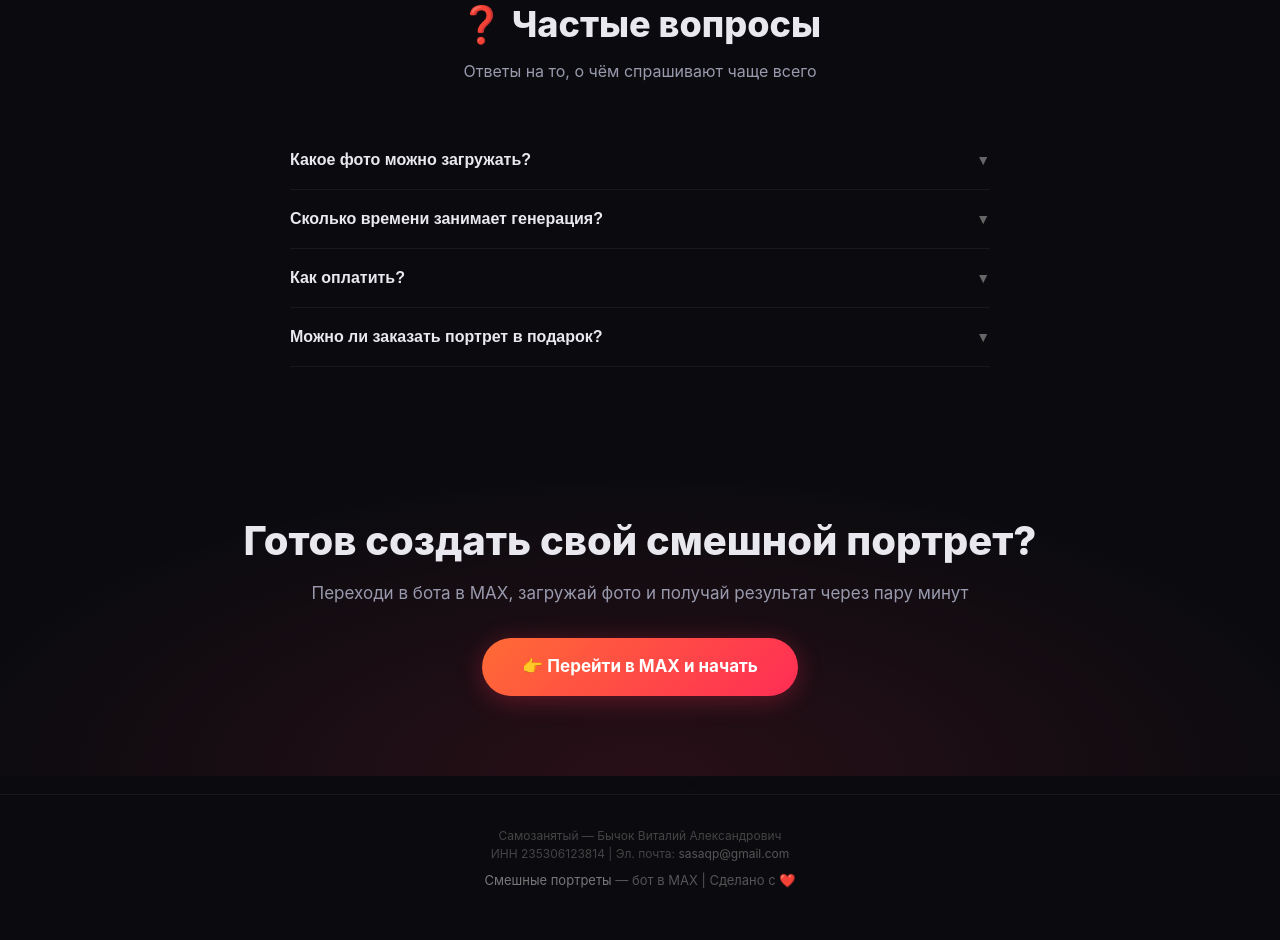
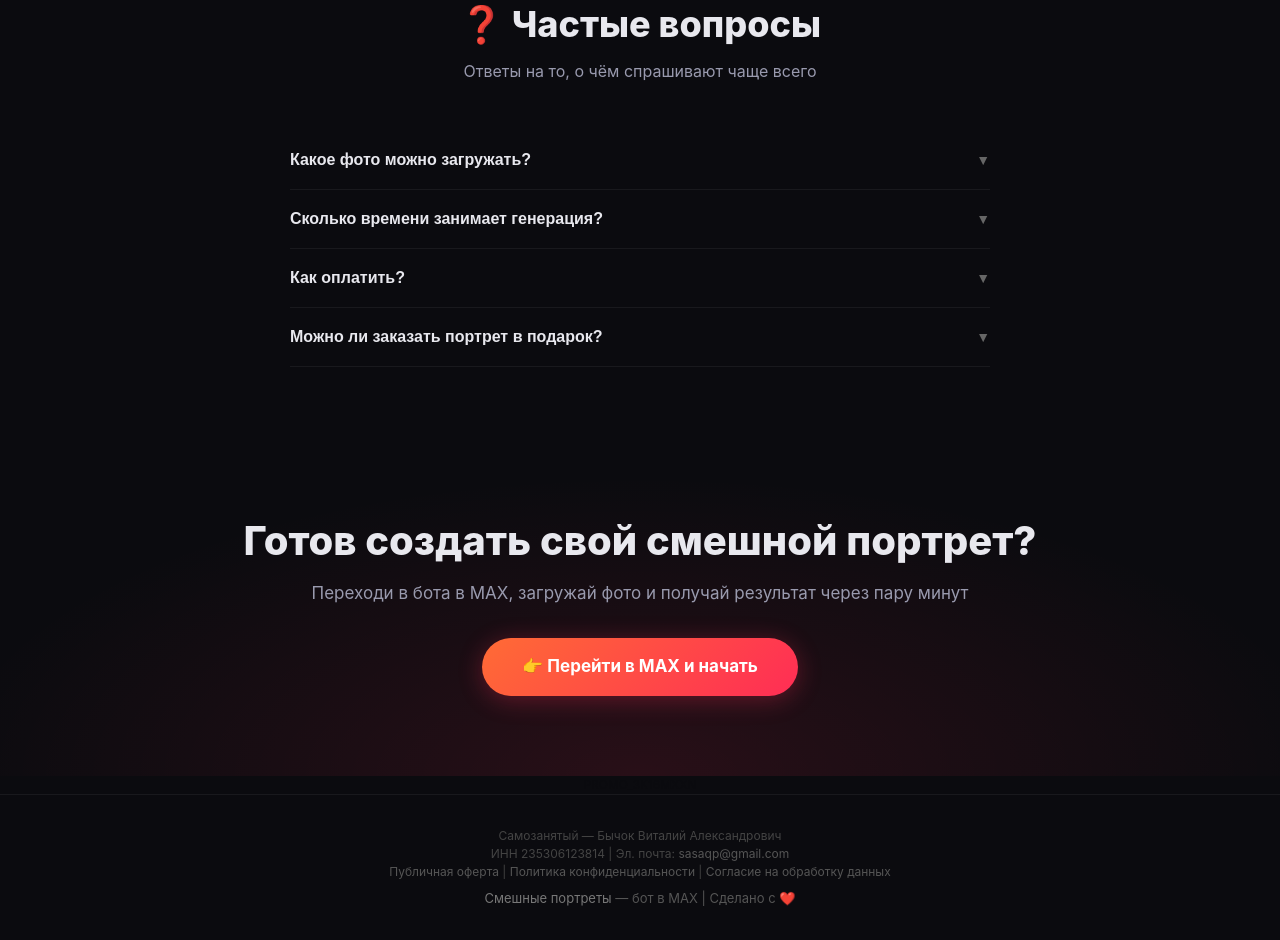
Before and after one commit to sasaqp/sasaqp.github.io, a plain HTML site: page index.html in a window 1280 px wide. Shown: the part 4899-5839 px from the top of the page. Drawn offline with Linux system fonts and the light colour scheme.

Commit message:
Add legal documents in footer

```diff
--- a/index.html
+++ b/index.html
@@ -1160,7 +1160,10 @@ h1, h2, h3 {
 <footer class="footer">
   <p class="footer-legal">
     Самозанятый — Бычок Виталий Александрович<br>
-    ИНН 235306123814 | Эл. почта: <a href="mailto:sasaqp@gmail.com">sasaqp@gmail.com</a>
+    ИНН 235306123814 | Эл. почта: <a href="mailto:sasaqp@gmail.com">sasaqp@gmail.com</a><br>
+    <a href="doc/ПУБЛИЧНАЯ ОФЕРТА.docx" target="_blank">Публичная оферта</a> |
+    <a href="doc/ПОЛИТИКА КОНФИДЕНЦИАЛЬНОСТИ И ОБРАБОТКИ  ПЕРСОНАЛЬНЫХ ДАННЫХ.docx" target="_blank">Политика конфиденциальности</a> |
+    <a href="doc/СОГЛАСИЕ НА ОБРАБОТКУ ПЕРСОНАЛЬНЫХ  ДАННЫХ.docx" target="_blank">Согласие на обработку данных</a>
   </p>
   <p><a href="https://max.ru/se13299668_1_bot" target="_blank">Смешные портреты</a> — бот в MAX | Сделано с ❤️</p>
 </footer>
```
Also changed, not shown: 3 other files.
